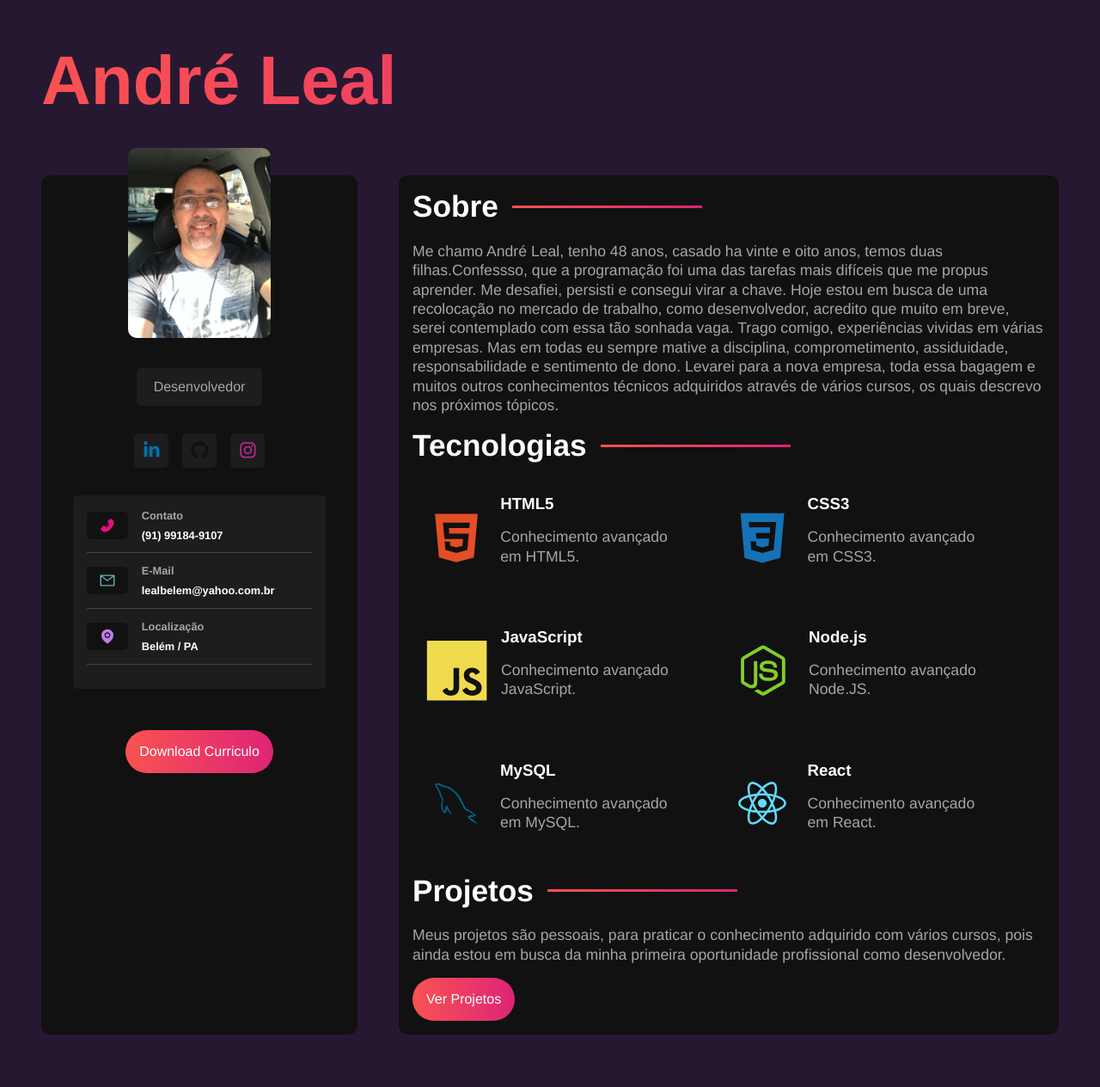
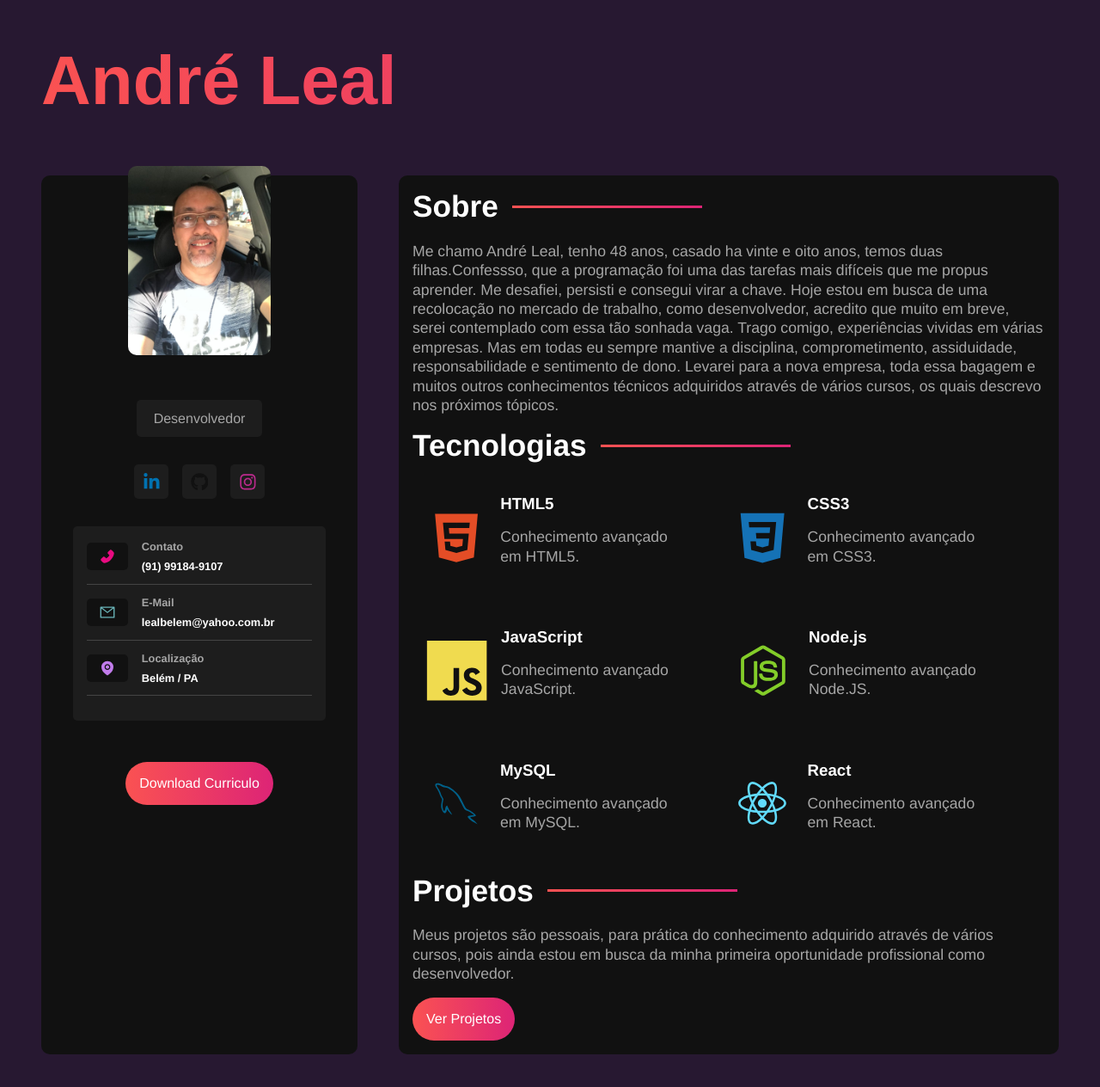
Before and after one commit to AndreLeal950/Meu_Portifolio, a React (Vite) app: page / in a window 1280 px wide. Shown: the top 1264 px of the page at 86% size. Built offline with nearby package versions, Linux system fonts and the light colour scheme.

Commit message:
ajuste e correção de palavras

```diff
--- a/package.json
+++ b/package.json
@@ -5,6 +5,7 @@
   "version": "0.0.0",
   "type": "module",
   "scripts": {
+    "start":"npm run dev",
     "dev": "vite",
     "build": "vite build",
     "preview": "vite preview"
--- a/src/components/AboutContainer.jsx
+++ b/src/components/AboutContainer.jsx
@@ -10,9 +10,9 @@ const AboutContainer = () => {
         virar a chave. Hoje estou em busca de uma recolocação no mercado de trabalho,
         como desenvolvedor, acredito que muito em breve, serei contemplado com essa tão
         sonhada vaga. Trago comigo, experiências vividas em várias empresas. Mas em todas
-        eu sempre mative a disciplina, comprometimento, assiduidade, responsabilidade e
+        eu sempre mantive a disciplina, comprometimento, assiduidade, responsabilidade e
         sentimento de dono. Levarei para a nova empresa, toda essa bagagem e muitos outros
-        conhecimentos  técnicos adquiridos através de vários cursos, os quais descrevo nos próximos tópicos.
+        conhecimentos técnicos adquiridos através de vários cursos, os quais descrevo nos próximos tópicos.
 
       </p>
 
--- a/src/components/ProjectContainer.jsx
+++ b/src/components/ProjectContainer.jsx
@@ -4,7 +4,7 @@ const ProjectContainer = () => {
   return (
     <section className="projects-container">
       <h2>Projetos</h2>
-      <p>Meus projetos são pessoais, para praticar o conhecimento adquirido com vários cursos, pois ainda
+      <p>Meus projetos são pessoais, para prática do conhecimento adquirido através de vários cursos, pois ainda
         estou em busca da minha primeira oportunidade profissional como desenvolvedor.
       </p>
       <a href= 'https://github.com/AndreLeal950?tab=repositories' target='blank' className="btn">
--- a/src/styles/components/sidebar.sass
+++ b/src/styles/components/sidebar.sass
@@ -18,13 +18,13 @@ img
     max-width: 45%
     border-radius: variables.$container-broder-radius
     position: absolute
-    top: -2rem
+    top: -0.7rem
 
 .title
     color: variables.$text-color-secundary
     background-color: variables.$bg-color-secundary
     border-radius: variables.$card-border-radius
-    margin-top: 8rem
+    margin-top: 10.3rem
     padding: .8rem 1.2rem
 
 .btn
```
